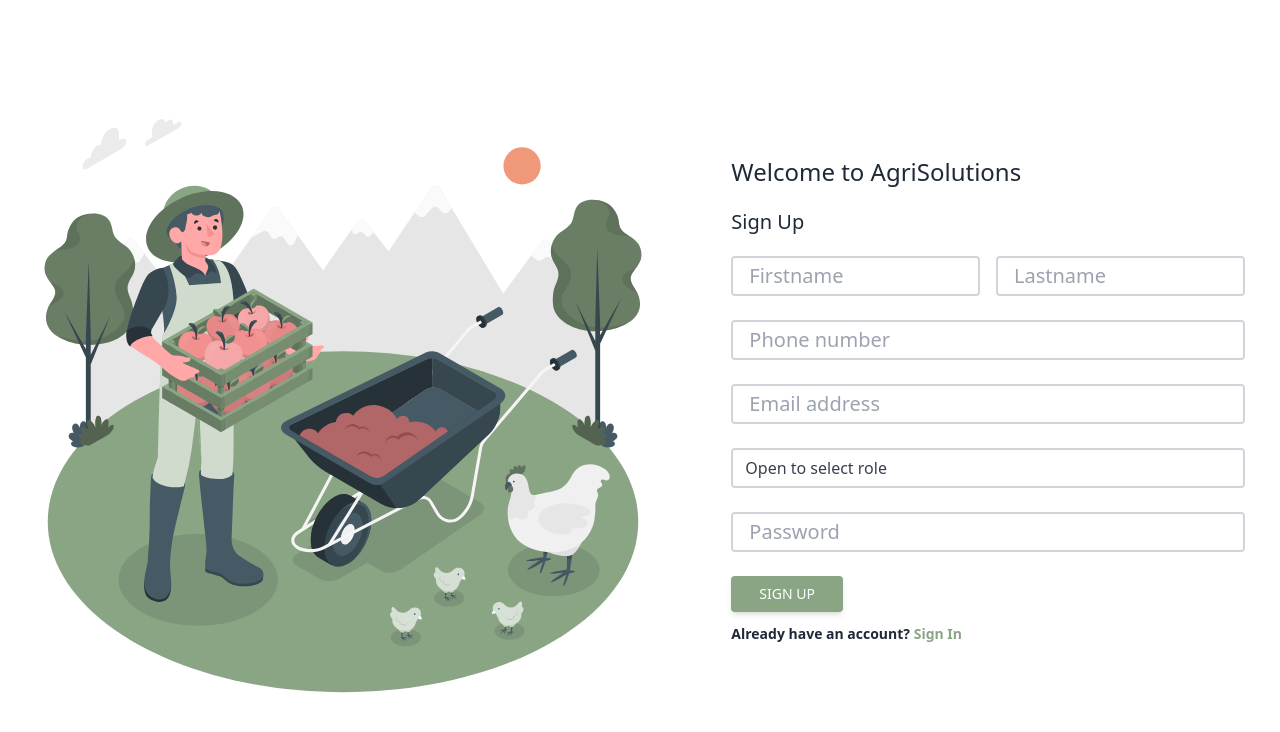
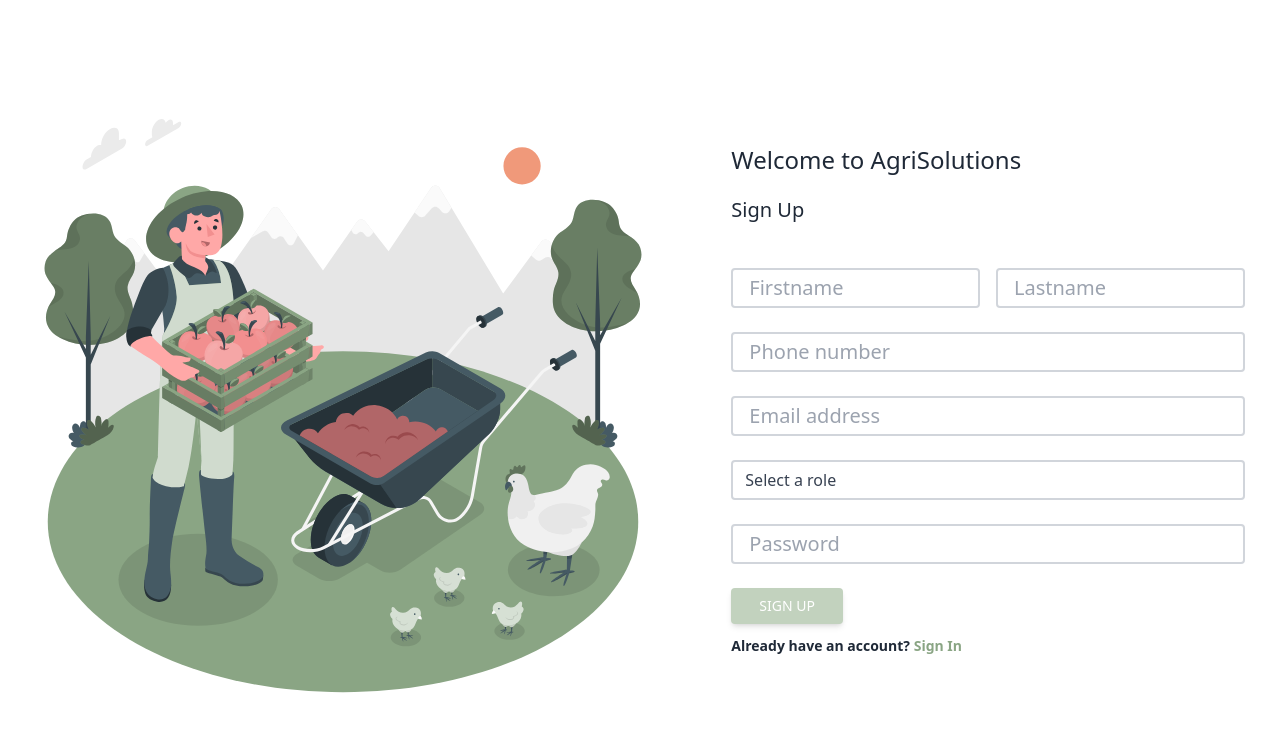
Before and after one commit to kgisaackg/agri-solutions, an Angular app: page /signup in a window 1280 px wide. Shown: the top 732 px of the page. Built offline with nearby package versions, Linux system fonts and the light colour scheme.

Commit message:
signin and signup with validation

```diff
--- a/src/app/components/farmer-home/farmer-home.component.ts
+++ b/src/app/components/farmer-home/farmer-home.component.ts
@@ -14,6 +14,6 @@
   }
 
   logOut(){
-    this.router.navigateByUrl("/")
+    this.router.navigateByUrl("/signin")
   }
 }
--- a/src/app/components/signin/signin.component.ts
+++ b/src/app/components/signin/signin.component.ts
@@ -23,13 +23,26 @@
   selectedOption = "";
 
   signInForm = this.formBuilder.group({
-    emailAddress: ['', Validators.required],
+    emailAddress: ['', [Validators.required, Validators.email]],
     password: ['', Validators.required],
     role: [this.roles[3], Validators.required]
   })
 
+  get emailAddress() {return this.signInForm.get("emailAddress")}
+
+  get password() {return this.signInForm.get("password")}
+
+  get role() {return this.signInForm.get("role")}
+
+  errorMsg: string = "";
+
+  loaderActive: boolean = false;
+
   onSubmit(){
     console.log(this.signInForm.value);
+    //have to create auth
+
+
     this.router.navigateByUrl("/farmer-home");
   }
 }
--- a/src/app/components/signup/signup.component.html
+++ b/src/app/components/signup/signup.component.html
@@ -9,50 +9,85 @@
         />
       </div>
       <div class="w-full md:w-8/12 lg:w-5/12 lg:ml-20">
-        <form>
+        <form  [formGroup]="signUpForm" (ngSubmit)="onSubmit()">
           <p class="text-2xl">Welcome to AgriSolutions</p>
           <p class="my-5 text-xl">Sign Up</p>
+          <div class="mb-2 text-red-500">
+            {{errorMsg}}
+           </div>
 
 
             <div class="flex justify-between items-center gap-4">
-                <div class="mb-6">
+                <div class="mt-6">
                     <input
                       type="text"
-                      class="form-control block w-full px-4 py-1 text-xl font-normal text-gray-700 bg-white bg-clip-padding border-2 border-solid border-gray-300 rounded transition ease-in-out m-0 focus:text-cust-green focus:bg-white focus:border-cust-green focus:outline-none"                      placeholder="Firstname"
+                      class="form-control block w-full px-4 py-1 text-xl font-normal text-gray-700 bg-white bg-clip-padding border-2 border-solid border-gray-300 rounded transition ease-in-out m-0 focus:bg-white focus:border-cust-green focus:outline-none"
+                      placeholder="Firstname"
+                      formControlName="firstname"
                     />
+                    <div *ngIf="firstname?.invalid && (firstname?.dirty || firstname?.touched)" class="mb-2 text-red-500">
+                      <small *ngIf="firstname?.errors?.['required']"> *Name is required.</small>
+                      <small *ngIf="firstname?.errors?.['pattern']"> *Name  must be letters only.</small>
+                      <small *ngIf="firstname?.errors?.['minlength']"> *Name must have more than 3 letters.</small>
+                    </div>
+
                   </div>
-                  <div class="mb-6">
+                  <div class="mt-6">
                     <input
                       type="text"
-                      class="form-control block w-full px-4 py-1 text-xl font-normal text-gray-700 bg-white bg-clip-padding border-2 border-solid border-gray-300 rounded transition ease-in-out m-0 focus:text-cust-green focus:bg-white focus:border-cust-green focus:outline-none"                      placeholder="Lastname"
+                      class="form-control block w-full px-4 py-1 text-xl font-normal text-gray-700 bg-white bg-clip-padding border-2 border-solid border-gray-300 rounded transition ease-in-out m-0  focus:bg-white focus:border-cust-green focus:outline-none"
+                      placeholder="Lastname"
+                      formControlName="lastname"
                     />
+
+                    <div *ngIf="lastname?.invalid && (lastname?.dirty || lastname?.touched)" class="mb-2 text-red-500">
+                      <small *ngIf="lastname?.errors?.['required']"> *Name is required.</small>
+                      <small *ngIf="lastname?.errors?.['pattern']"> *Name  must be letters only.</small>
+                      <small *ngIf="lastname?.errors?.['minlength']"> *Name must have more than 3 letters.</small>
+                    </div>
                   </div>
              </div>
+
              <!-- Phone Numbers -->
-             <div class="mb-6">
+             <div class="mt-6">
                 <input
                   type="text"
-                  class="form-control block w-full px-4 py-1 text-xl font-normal text-gray-700 bg-white bg-clip-padding border-2 border-solid border-gray-300 rounded transition ease-in-out m-0 focus:text-cust-green focus:bg-white focus:border-cust-green focus:outline-none"
+                  class="form-control block w-full px-4 py-1 text-xl font-normal text-gray-700 bg-white bg-clip-padding border-2 border-solid border-gray-300 rounded transition ease-in-out m-0 focus:bg-white focus:border-cust-green focus:outline-none"
                   placeholder="Phone number"
+                  formControlName="phoneNumber"
                 />
+              </div>
+              <div *ngIf="phoneNumber?.invalid && (phoneNumber?.dirty || phoneNumber?.touched)" class="mb-2 text-red-500">
+                <small *ngIf="phoneNumber?.errors?.['required']">*Phone number is required</small>
+                <small *ngIf="phoneNumber?.errors?.['pattern']">*Phone number is incorrect</small>
               </div>
 
 
 
 
           <!-- Email input -->
-          <div class="mb-6">
+          <div class="mt-6">
               <input
                 type="text"
-                class="form-control block w-full px-4 py-1 text-xl font-normal text-gray-700 bg-white bg-clip-padding border-2 border-solid border-gray-300 rounded transition ease-in-out m-0 focus:text-cust-green focus:bg-white focus:border-cust-green focus:outline-none"
+                class="form-control block w-full px-4 py-1 text-xl font-normal text-gray-700 bg-white bg-clip-padding border-2 border-solid border-gray-300 rounded transition ease-in-out m-0  focus:bg-white focus:border-cust-green focus:outline-none"
                 placeholder="Email address"
+                formControlName="emailAddress"
               />
             </div>
+            <div *ngIf="emailAddress?.invalid && (emailAddress?.dirty || emailAddress?.touched)"
+              class="mb-2 text-red-500">
+              <small *ngIf="emailAddress?.errors?.['required']">
+                *Email is required.
+              </small>
+              <small *ngIf="emailAddress?.errors?.['email']">
+                *Email is invalid.
+              </small>
+           </div>
 
             <!--Select role-->
             <div class="flex justify-center">
-                <div class="mb-6 w-full">
-                  <select class="form-select appearance-none
+                <div class="mt-6 w-full">
+                  <select formControlName="role" class="form-select appearance-none
                     block
                     w-full
                     px-3
@@ -67,31 +102,39 @@
                     ease-in-out
                     m-0
                     focus:text-gray-700 focus:bg-white focus:border-cust-green focus:outline-none" aria-label="Default select example">
-                      <option selected>Open to select role</option>
-                      <option value="1">One</option>
-                      <option value="2">Two</option>
-                      <option value="3">Three</option>
+                    <option class="font-normal text-gray-700" value="null" disabled="true" [selected]="true">Select a role</option>
+
+                    <option *ngFor="let role of roles" [ngValue]="role">
+                      {{role.name}}
+                    </option>
                   </select>
                 </div>
             </div>
 
           <!-- Password input -->
-          <div class="mb-6">
+          <div class="mt-6">
             <input
               type="password"
-               class="form-control block w-full px-4 py-1 text-xl font-normal text-gray-700 bg-white bg-clip-padding border-2 border-solid border-gray-300 rounded transition ease-in-out m-0 focus:text-cust-green focus:bg-white focus:border-cust-green focus:outline-none"
+               class="form-control block w-full px-4 py-1 text-xl font-normal text-gray-700 bg-white bg-clip-padding border-2 border-solid border-gray-300 rounded transition ease-in-out m-0  focus:bg-white focus:border-cust-green focus:outline-none"
               placeholder="Password"
+              formControlName="password"
             />
           </div>
+          <div *ngIf="password?.invalid && (password?.dirty || password?.touched)"
+          class="mb-2 text-red-500">
+          <small *ngIf="password?.errors?.['required']">
+            *Password is required.
+          </small>
+       </div>
 
 
 
           <!-- Submit button -->
           <button
             type="submit"
-            (click)="navigate()"
-            class=" px-7 py-2 bg-cust-green text-white font-medium text-sm leading-snug uppercase rounded shadow-md hover:bg-cust-green-200 hover:shadow-lg focus:bg-cust-green-200 focus:shadow-lg focus:outline-none focus:ring-0 active:bg-cust-green-200 active:shadow-lg transition duration-150 ease-in-out"
-
+            class="mt-6 px-7 py-2 bg-cust-green text-white font-medium text-sm leading-snug uppercase rounded shadow-md  hover:shadow-lg focus:bg-cust-green-200 focus:shadow-lg focus:outline-none focus:ring-0 active:bg-cust-green-200 active:shadow-lg transition duration-150 ease-in-out"
+            [disabled]="!signUpForm.valid"
+            [ngClass]="!signUpForm.valid ? 'bg-opacity-green' : 'bg-cust-green-200' "
           >
             Sign Up
           </button>
--- a/src/app/components/signup/signup.component.ts
+++ b/src/app/components/signup/signup.component.ts
@@ -1,4 +1,5 @@
 import { Component, OnInit } from '@angular/core';
+import { FormBuilder, Validators } from '@angular/forms';
 import { Router } from '@angular/router';
 
 @Component({
@@ -8,12 +9,47 @@
 })
 export class SignupComponent implements OnInit {
 
-  constructor(private router: Router) { }
+  constructor(private router: Router, private formBuilder: FormBuilder) { }
 
   ngOnInit(): void {
   }
 
-  navigate(){
+  roles = [
+    { name: "Farmer" },
+    { name: "Farmer Experts"},
+    { name: "Financial Advisor"}
+  ]
+
+  selectedOption = "";
+
+  signUpForm = this.formBuilder.group({
+    firstname: ['', [Validators.required, Validators.pattern('[a-zA-Z ]*'), Validators.minLength(3)]],
+    lastname: ['', [Validators.required, Validators.minLength(3), Validators.pattern('[a-zA-Z ]*')]],
+    phoneNumber: ['', [Validators.required, Validators.pattern('(((0[6-8]))([0-9]{8}))')]],//^(((0[6-8]))([0-9]{8})) OR ((\\+27))[6-8][0-9]{8}
+    emailAddress: ['', [Validators.required, Validators.email]],
+    password: ['', [Validators.required]],
+    role: [this.roles[3], Validators.required]
+  })
+
+  get firstname() { return this.signUpForm.get('firstname')}
+
+  get lastname() { return this.signUpForm.get('lastname')}
+
+  get phoneNumber() { return this.signUpForm.get('phoneNumber')}
+
+  get emailAddress() {return this.signUpForm.get("emailAddress")}
+
+  get password() {return this.signUpForm.get("password")}
+
+  get role() {return this.signUpForm.get("role")}
+
+  errorMsg: string = "";
+
+  loaderActive: boolean = false;
+
+  onSubmit(){
+    console.log("Vales", this.signUpForm.value);
+
     this.router.navigateByUrl("/farmer-home");
   }
 }
--- a/tailwind.config.js
+++ b/tailwind.config.js
@@ -7,6 +7,7 @@
       colors:{
         'cust-green': '#8AA584',
         'cust-green-200': '#6D8368',
+        'opacity-green': '#C2D2BE'
       }
     },
   },
```
Also changed, not shown: src/app/components/signin/signin.component.html (+29 -12 lines).
